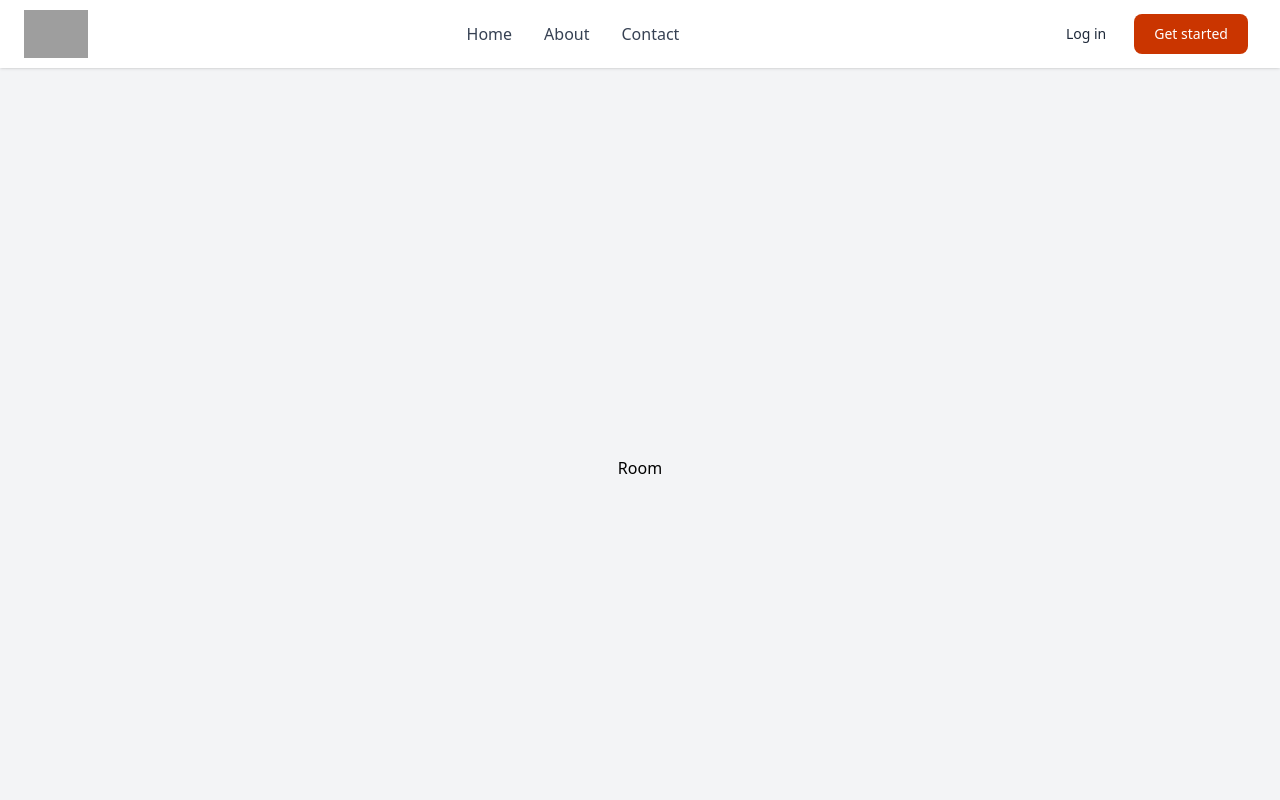
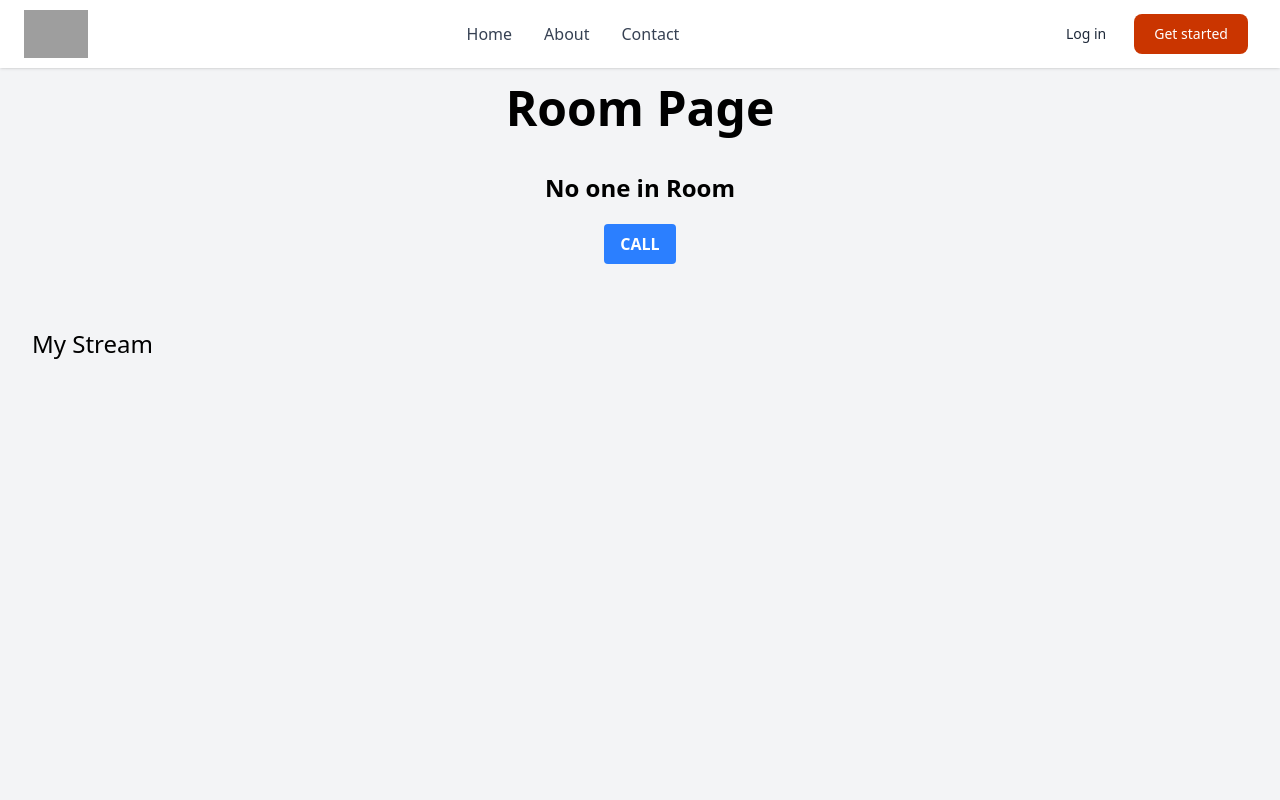
Before and after one commit to arafatDU/video-chat-app, a React (Vite) app in the folder client/: page /room/1 in a window 1280 px wide. Shown: the top 800 px of the page. Built offline with nearby package versions, Linux system fonts and the light colour scheme; no server answers; grey boxes are pictures that could not be loaded.

Commit message:
My stream setup in Room

```diff
--- a/client/package.json
+++ b/client/package.json
@@ -13,6 +13,7 @@
     "@tailwindcss/vite": "^4.0.9",
     "react": "^19.0.0",
     "react-dom": "^19.0.0",
+    "react-player": "^2.16.0",
     "react-router-dom": "^7.2.0",
     "socket.io-client": "^4.8.1",
     "tailwindcss": "^4.0.9"
--- a/client/src/pages/Room.jsx
+++ b/client/src/pages/Room.jsx
@@ -1,12 +1,21 @@
-import React, { useEffect } from 'react';
+import React, { useCallback, useEffect, useState } from 'react';
 import { useSocket } from '../context/SocketProvider';
+import ReactPlayer from 'react-player';
 
 const Room = () => {
   const socket = useSocket();
+  const [remoteSocketId, setRemoteSocketId] = useState(null);
+  const [myStream, setMyStream] = useState(null);
 
   const handleUserJoined = ({email, id}) => {
     console.log(email, id);
+    setRemoteSocketId(id);
   }
+
+  const handleCallUser = useCallback(async () => {
+    const stream = await navigator.mediaDevices.getUserMedia({ video: true, audio: true });
+    setMyStream(stream);
+  }, []);
 
   useEffect(() => {
     socket.on("user:joined", handleUserJoined);
@@ -16,8 +25,20 @@ const Room = () => {
   }, [socket, handleUserJoined]);
 
   return (
-    <div className='flex items-center justify-center min-h-screen bg-gray-100'>
-      <h1>Room</h1>
+    <div className='items-center justify-center min-h-screen bg-gray-100'>
+      <h1 className='text-5xl font-bold text-center p-4'>Room Page</h1>
+      <br />
+      <h4 className='text-2xl font-bold text-center'> {remoteSocketId ? 'Connected' : 'No one in Room'} </h4>
+
+      <div className='flex justify-center items-center'>
+        <button className='bg-blue-500 hover:bg-blue-700 text-white font-bold mt-5 py-2 px-4 rounded' onClick={handleCallUser}>CALL
+        </button>
+      </div>
+
+      <div className='mt-5 p-5'>
+        <h3 className='text-2xl m-3 py-3'>My Stream</h3>
+        {myStream && <ReactPlayer url={myStream}  playing={true} height="200px" width="300px" muted/>}
+      </div>
     </div>
   );
 };
```
Also changed, not shown: 1 other file (tests, documents, lock files or other folders).
